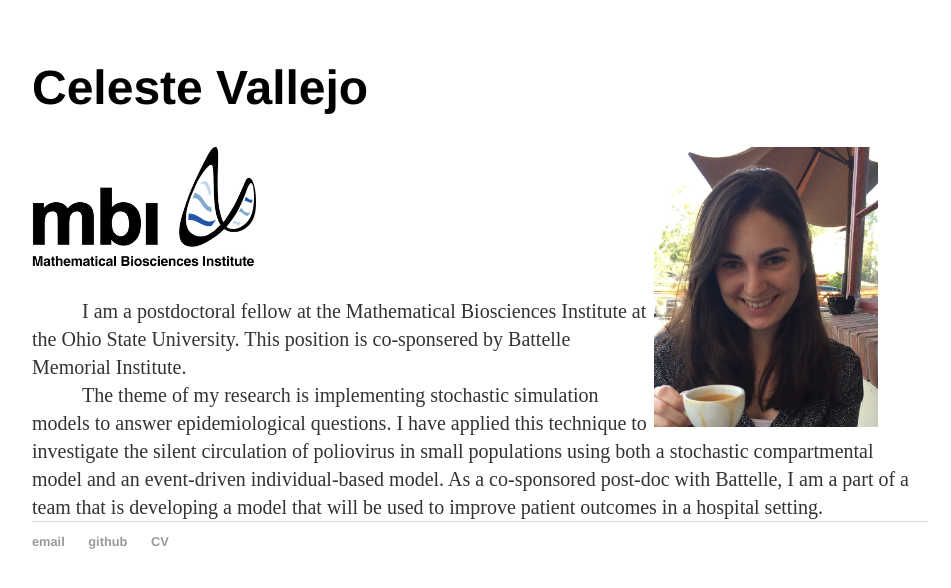
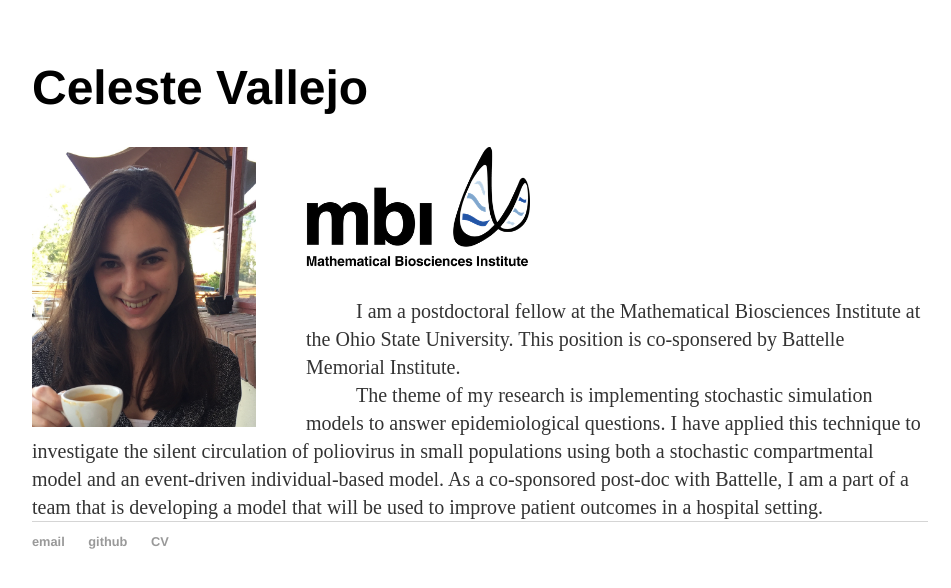
Before and after one commit to celestevallejo/celestevallejo.github.io, a Jekyll site: the page built from index.html, in a window 1280 px wide. Shown: the top 588 px of the page, without its empty margins (160-1111 px from the left). Built offline with Jekyll 4.4.1, drawn with Linux system fonts in a browser that asks for light colours.

Commit message:
float left pic, photo in div tag

```diff
--- a/index.html
+++ b/index.html
@@ -2,9 +2,9 @@
 layout: default
 title: Celeste Vallejo
 ---
-<p><h1>Celeste Vallejo</h1>
-<img src="images/cvallejo.jpg" alt="Celeste Vallejo image not shown" class="inline" width="25%" height="25%" style="PADDING-RIGHT: 50px;float:right;"/>
-<div><img src="images/Mathematical_Biosciences_Institute_Logo.png" alt="MBI logo not shown" height="25%" width="25%" class="inline"/>
+<div><p><h1>Celeste Vallejo</h1>
+<img src="images/cvallejo.jpg" alt="Celeste Vallejo image not shown" class="inline" width="25%" height="25%" style="PADDING-RIGHT: 50px;float:left;"/>
+<img src="images/Mathematical_Biosciences_Institute_Logo.png" alt="MBI logo not shown" height="25%" width="25%" class="inline"/>
 	</p></div>
 <div>
 <p style="font-size:20px;text-indent:50px;margin:0">I am a postdoctoral fellow at the Mathematical Biosciences Institute at the Ohio State University. This position is co-sponsered by Battelle Memorial Institute.</p>
```
